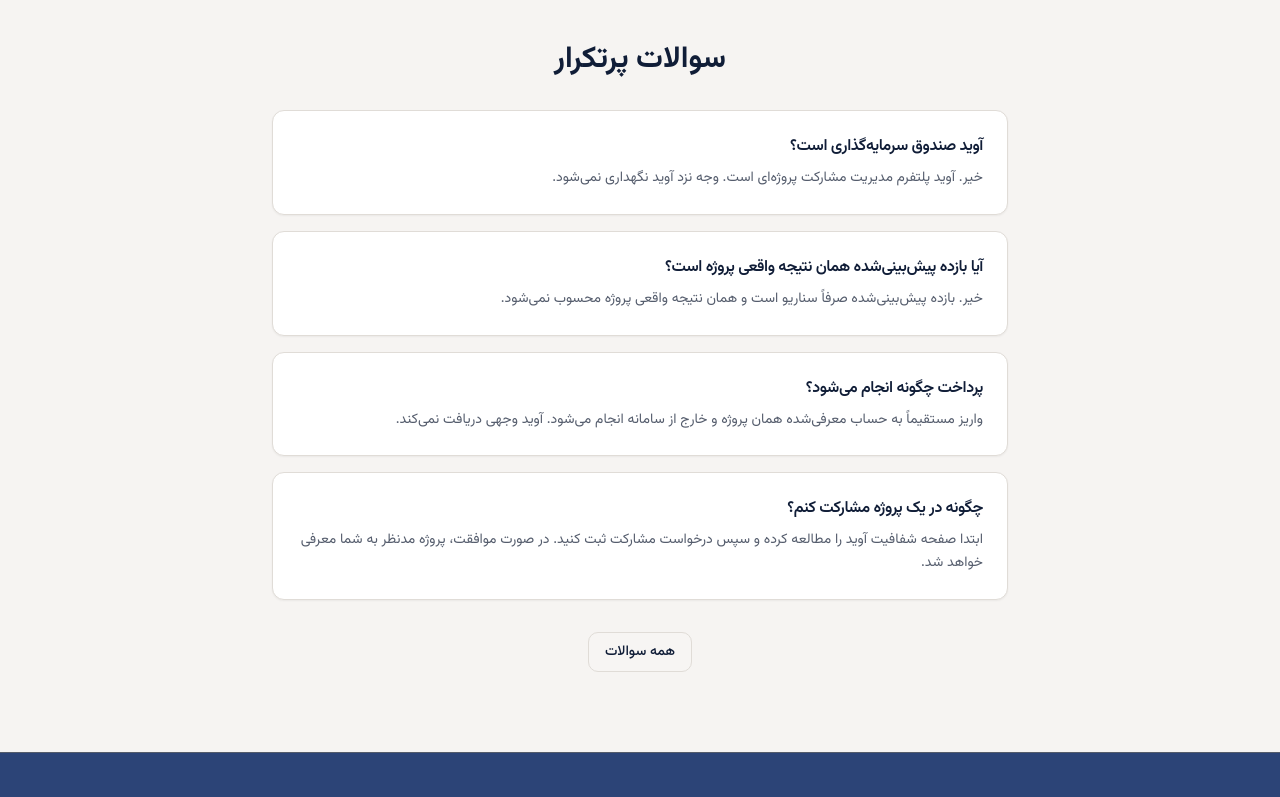
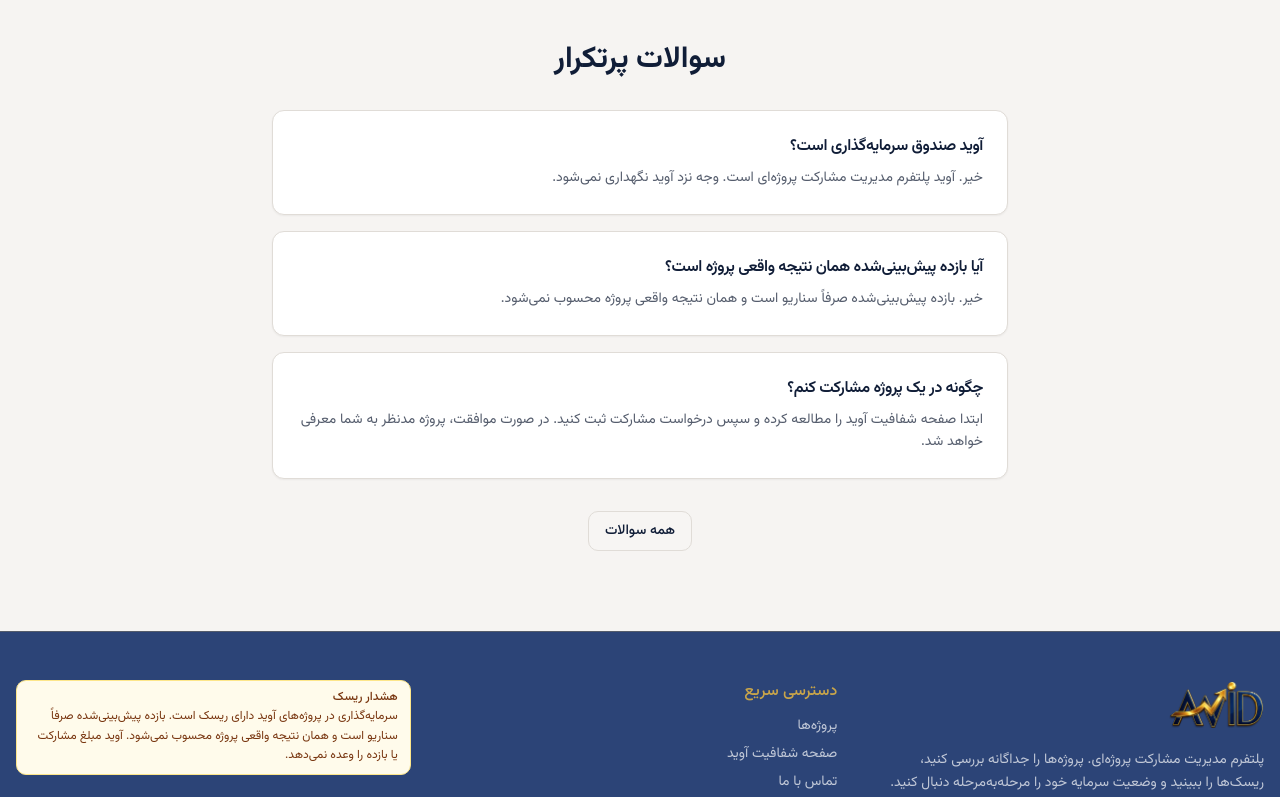
Before and after one commit to sjm-byte/avid-mvp, a Next.js app: page / in a window 1280 px wide. Shown: the part 2803-3600 px from the top of the page. Built offline with nearby package versions, Linux system fonts and the light colour scheme.

Commit message:
Remove homepage FAQ about how payment is made.
Keep the remaining three questions and do not add a replacement item.

Co-authored-by: sjm-byte <sjm-byte@users.noreply.github.com>

```diff
--- a/src/app/(public)/page.tsx
+++ b/src/app/(public)/page.tsx
@@ -55,10 +55,6 @@ const faqItems = [
   {
     q: "آیا بازده پیش‌بینی‌شده همان نتیجه واقعی پروژه است؟",
     a: "خیر. بازده پیش‌بینی‌شده صرفاً سناریو است و همان نتیجه واقعی پروژه محسوب نمی‌شود.",
-  },
-  {
-    q: "پرداخت چگونه انجام می‌شود؟",
-    a: "واریز مستقیماً به حساب معرفی‌شده همان پروژه و خارج از سامانه انجام می‌شود. آوید وجهی دریافت نمی‌کند.",
   },
   {
     q: "چگونه در یک پروژه مشارکت کنم؟",
```
